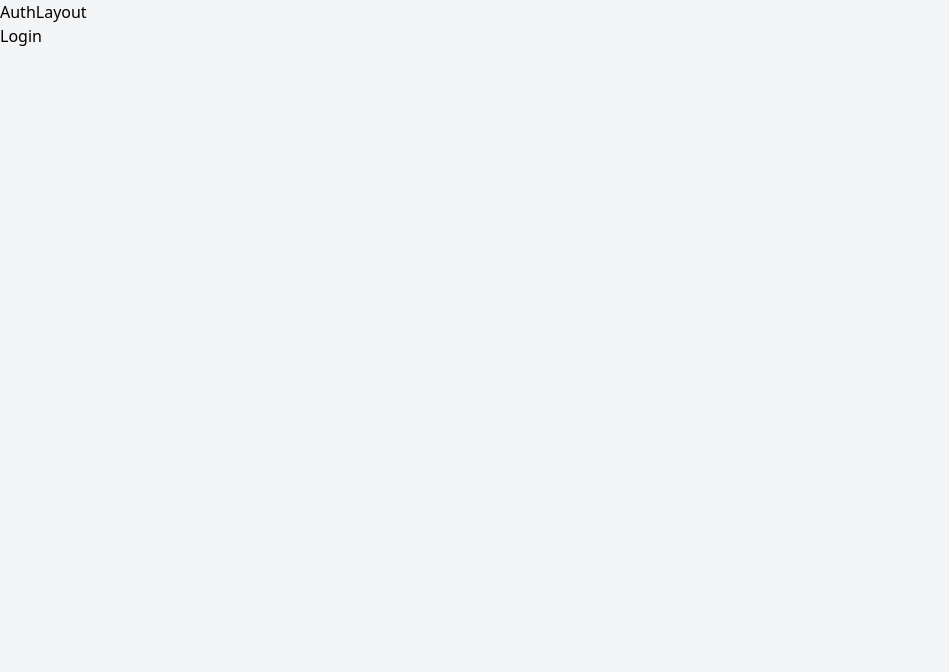
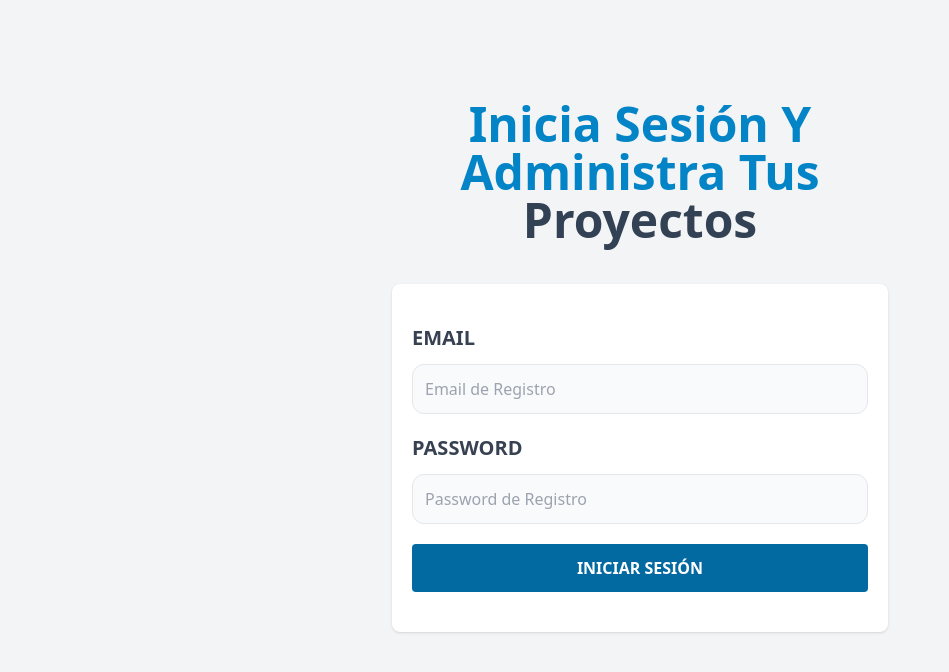
Before and after one commit to epe0413/uptask-frontend, a React (Vite) app: page / in a window 1280 px wide. Shown: the top 672 px of the page, without its empty margins (0-949 px from the left). Built offline with nearby package versions, Linux system fonts and the light colour scheme.

Commit message:
Se le dio estilo general a Layout Publico y se creo el formulario de Autenticación

```diff
--- a/src/layouts/AuthLayout.jsx
+++ b/src/layouts/AuthLayout.jsx
@@ -2,9 +2,11 @@ import { Outlet } from 'react-router-dom'
 const AuthLayout = () => {
   return (
     <>
-        <div>AuthLayout</div>
-
-        <Outlet/>
+        <main className='container mx-auto mt-5 md:mt-20 p-5 md:flex md:justify-center'>
+            <div className='md:w-2/3 lg:w-2/5'>
+                <Outlet/>
+            </div>
+        </main>
     </>
 
   )
--- a/src/pages/Login.jsx
+++ b/src/pages/Login.jsx
@@ -2,7 +2,43 @@
 
 const Login = () => {
   return (
-    <div>Login</div>
+    <>
+        <h1 className="text-sky-600 font-black text-4xl md:text-5xl capitalize text-center">Inicia sesión y administra tus <span className="text-slate-700">proyectos</span> </h1>
+
+        <form className="my-10 bg-white shadow rounded-lg p-5">
+            <div className="my-5">
+                <label
+                    className="uppercase text-gray-700 block text-xl font-bold"
+                    htmlFor="email"
+                >
+                Email</label>
+                <input
+                    id="email"
+                    type="text"
+                    placeholder="Email de Registro"
+                    className="w-full mt-3 p-3 border rounded-xl bg-gray-50"
+                />
+            </div>
+            <div className="my-5">
+                <label
+                    className="uppercase text-gray-700 block text-xl font-bold"
+                    htmlFor="password"
+                >
+                Password</label>
+                <input
+                    id="password"
+                    type="password"
+                    placeholder="Password de Registro"
+                    className="w-full mt-3 p-3 border rounded-xl bg-gray-50"
+                />
+            </div>
+            <input
+                type="submit"
+                value="Iniciar Sesión"
+                className="bg-sky-700 w-full py-3 text-white uppercase font-bold rounded hover:cursor-pointer hover:bg-sky-800 transition-colors mb-5"
+            />
+        </form>
+    </>
   )
 }
 
```
